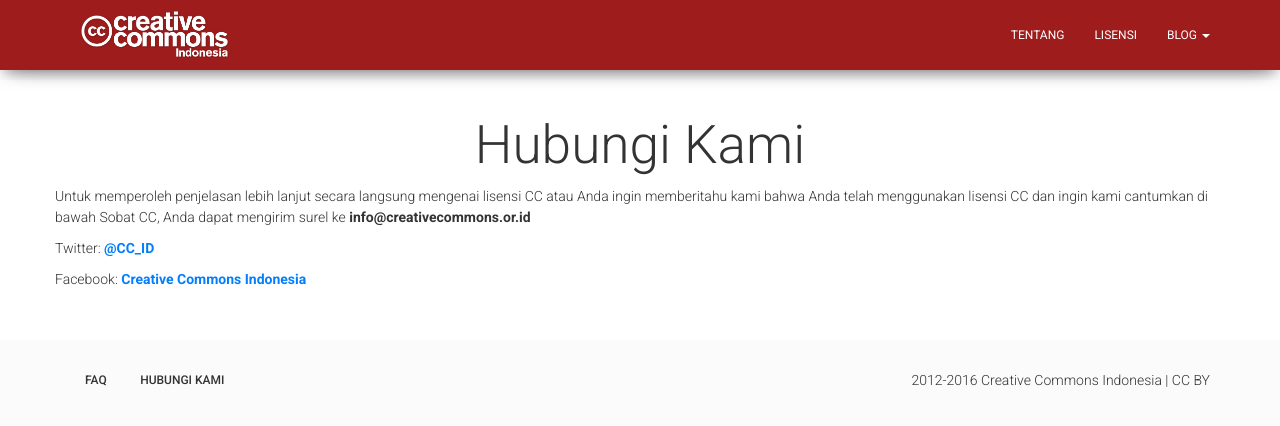
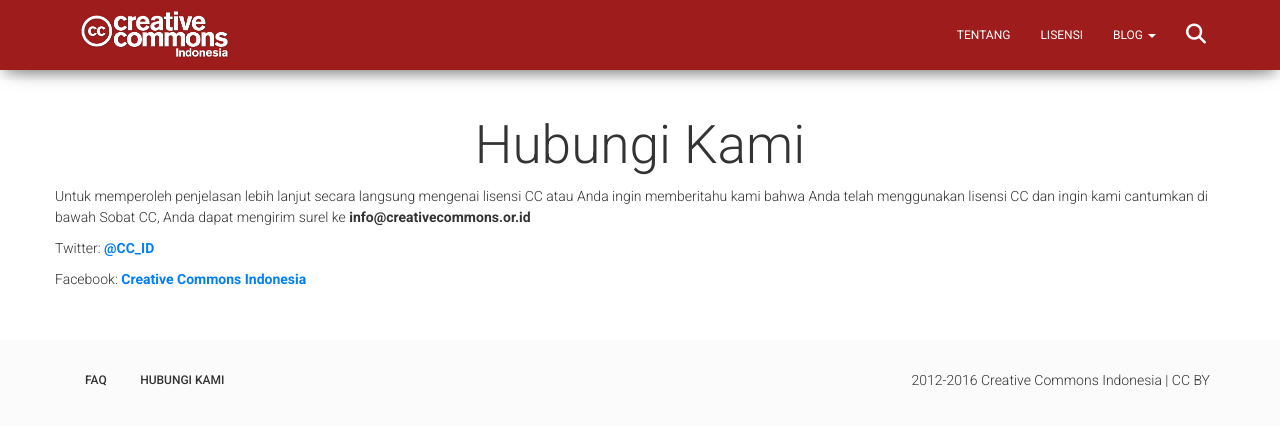
Before and after one commit to RioSatria/CCID, a Jekyll site: the page built from hubungikami.html, in a window 1280 px wide. Shown: the top 426 px of the page. Built offline with Jekyll 4.4.1, drawn with Linux system fonts in a browser that asks for light colours; nearby versions of some CDN libraries.

Commit message:
Update navbar_blog.html

```diff
--- a/_includes/navbar_blog.html
+++ b/_includes/navbar_blog.html
@@ -49,6 +49,11 @@
                             <li><a href="/acara.html">Acara</a></li>
                         </ul>
                     </li>
+		<li>
+			<a href="/search.html" target="_blank">
+			<i class="fa fa-search" aria-hidden="true"></i>
+			</a>
+		</li>
                 </ul>
             </div>
         </div>
```
